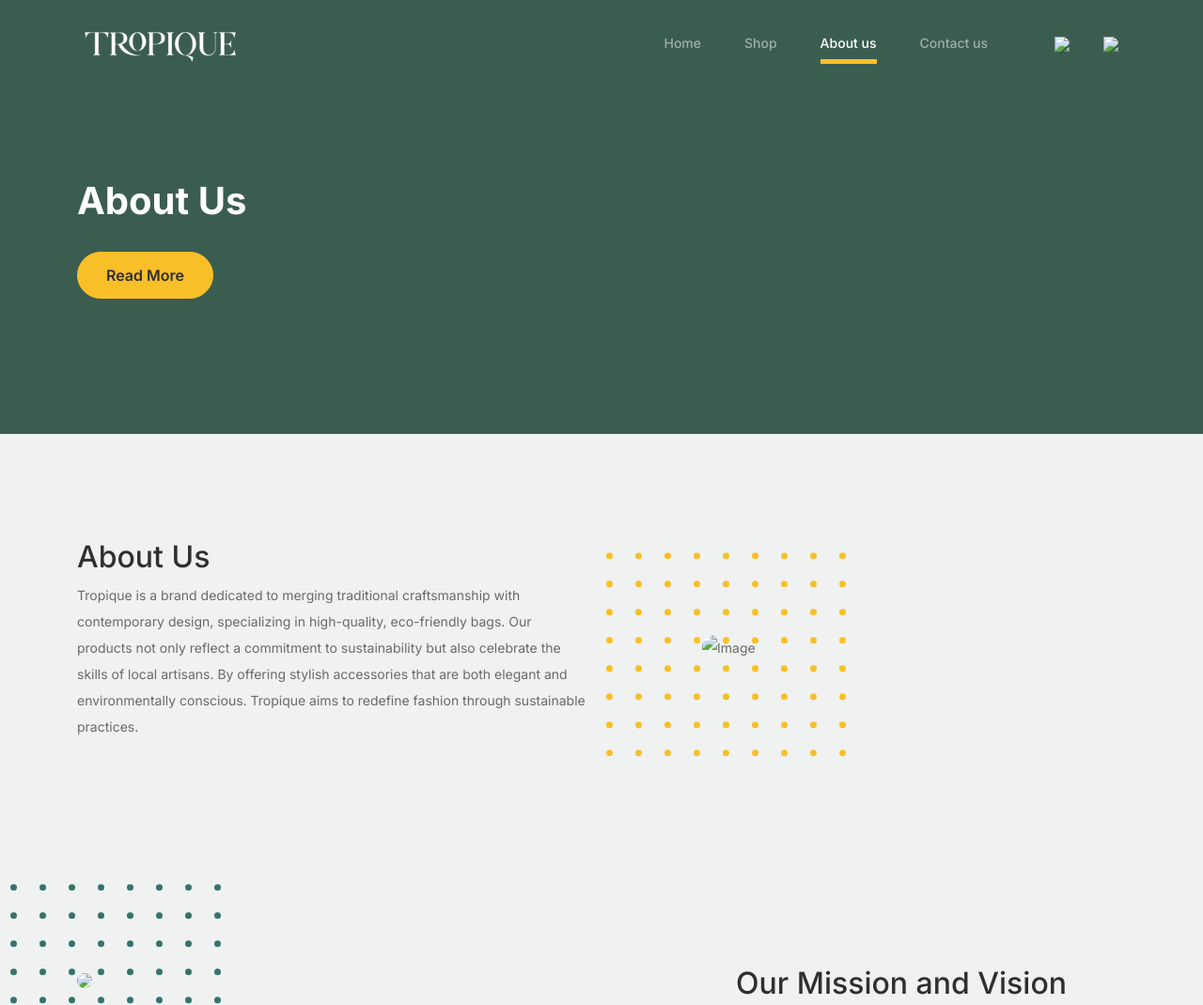
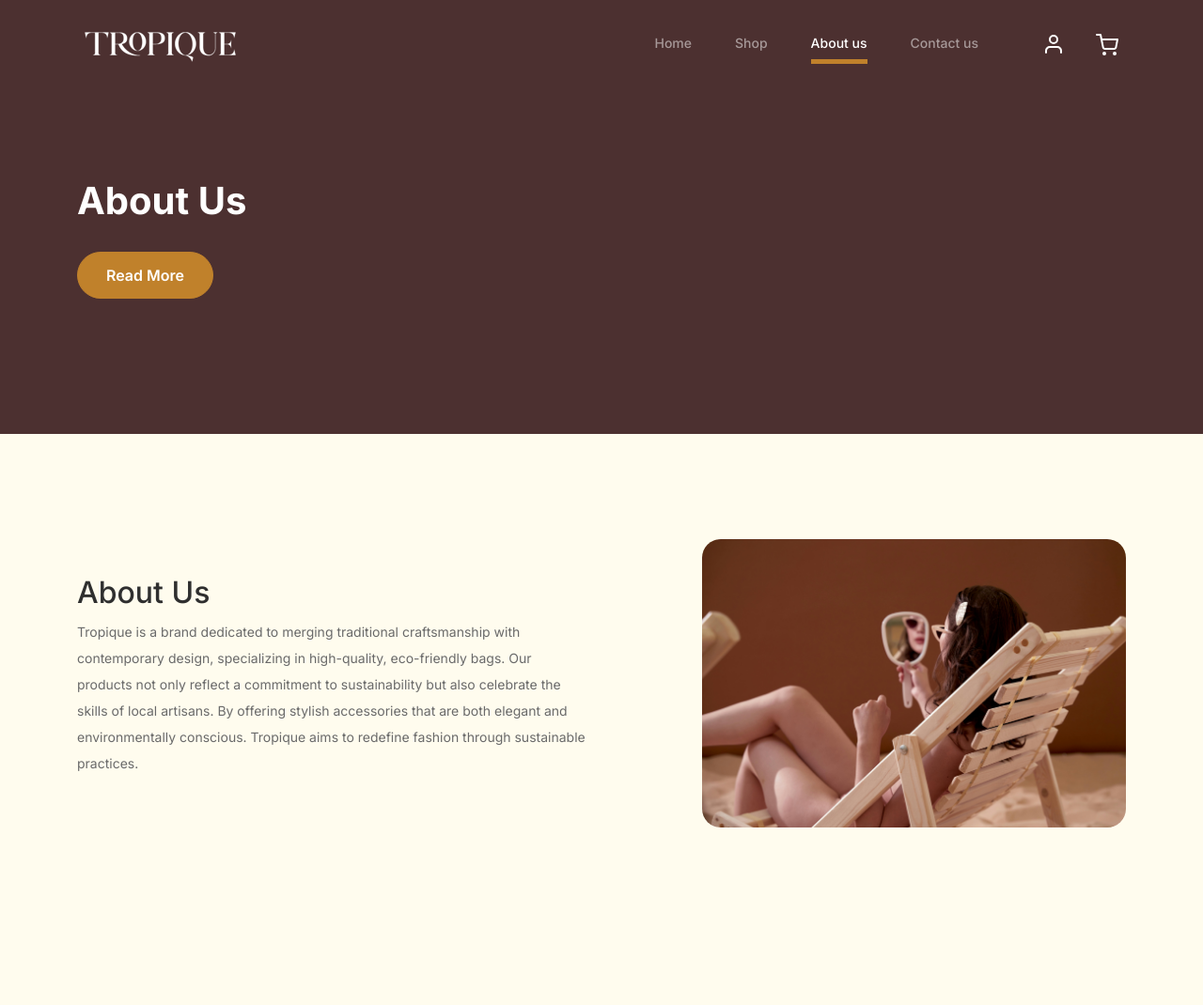
Before and after one commit to yedafaulve/Tropique, a plain HTML site: page about.html in a window 1280 px wide. Shown: the top 1070 px of the page at 94% size. Drawn offline with nearby package versions, Linux system fonts and the light colour scheme; files that its build step writes are made by us from their sources; files whose address does not match are found by name.

Commit message:
Update about.html

```diff
--- a/about.html
+++ b/about.html
@@ -5,10 +5,10 @@
   <meta name="viewport" content="width=device-width, initial-scale=1, shrink-to-fit=no">
   <link rel="shortcut icon" href="Favicon-logo.png">
 		<!-- Bootstrap CSS -->
-		<link href="css/bootstrap.min.css" rel="stylesheet">
+		<link href="bootstrap.min.css" rel="stylesheet">
 		<link href="https://cdnjs.cloudflare.com/ajax/libs/font-awesome/6.0.0-beta3/css/all.min.css" rel="stylesheet">
-		<link href="css/tiny-slider.css" rel="stylesheet">
-		<link href="css/style.css" rel="stylesheet">
+		<link href="tiny-slider.css" rel="stylesheet">
+		<link href="style.css" rel="stylesheet">
 		<title> Tropique </title>
 	</head>
 
@@ -35,8 +35,8 @@
 					</ul>
 
 					<ul class="custom-navbar-cta navbar-nav mb-2 mb-md-0 ms-5">
-						<li><a class="nav-link" href="#"><img src="images/user.svg"></a></li>
-						<li><a class="nav-link" href="cart.html"><img src="images/cart.svg"></a></li>
+						<li><a class="nav-link" href="#"><img src="user.svg"></a></li>
+						<li><a class="nav-link" href="cart.html"><img src="cart.svg"></a></li>
 					</ul>
 				</div>
 			</div>
@@ -75,7 +75,7 @@
 
 					<div class="col-lg-5">
 						<div class="img-wrap">
-							<img src="images/Lifestyle-Photo-2.jpg" alt="Image" class="img-fluid">
+							<img src="Lifestyle-Photo-2.jpg" alt="Image" class="img-fluid">
 						</div>
 					</div>
 
@@ -90,7 +90,7 @@
 				<div class="row justify-content-between">
 					<div class="col-lg-7 mb-5 mb-lg-0">
 						<div class="imgs-grid">
-							<div class="grid grid-1"><img src="images/Lifestyle-Photo-3.jpg"></div>
+							<div class="grid grid-1"><img src="Lifestyle-Photo-3.jpg"></div>
 						</div>
 					</div>
 					<div class="col-lg-5 ps-lg-5">
@@ -112,7 +112,7 @@
 				<div class="row">
 					<div class="col-lg-8">
 						<div class="subscription-form">
-							<h3 class="d-flex align-items-center"><span class="me-1"><img src="images/envelope-outline.svg" alt="Image" class="img-fluid"></span><span>Subscribe to Newsletter</span></h3>
+							<h3 class="d-flex align-items-center"><span class="me-1"><img src="envelope-outline.svg" alt="Image" class="img-fluid"></span><span>Subscribe to Newsletter</span></h3>
 
 							<form action="#" class="row g-3">
 								<div class="col-auto">
```
